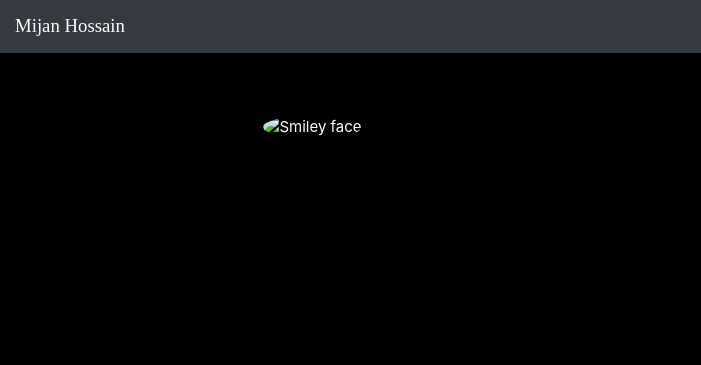
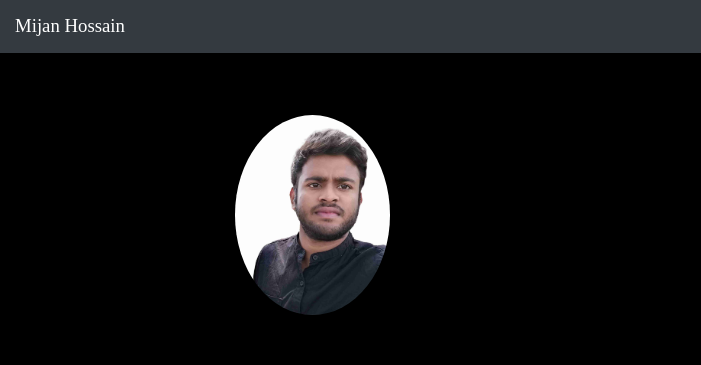
Before and after one commit to mijan32/Mijanhossain_myPortfolio, a plain HTML site: page index.html in a window 1280 px wide. Shown: the top 365 px of the page, 0-701 px from the left. Drawn offline with nearby package versions, Linux system fonts and the light colour scheme; a web font is replaced by a local one.

Commit message:
Update index.html

```diff
--- a/index.html
+++ b/index.html
@@ -47,7 +47,7 @@
     <div class="content" style="text-align: center;">
         <div id="work" style="height: 100vh;padding-top: 70px;background-color: black;color: white;" class="row">
             <div  class="col-sm-6 p-5">
-                <img src="myphoto.jpg" alt="Smiley face" style="height: 200px;border-radius: 50%">
+                <img src="1634104986206_myphoto.jpg" alt="Smiley face" style="height: 200px;border-radius: 50%">
             </div>
             <div class="col-sm-6 p-5">
                 <h1 class="pd-5">Mijan Hossain</h1>
```
